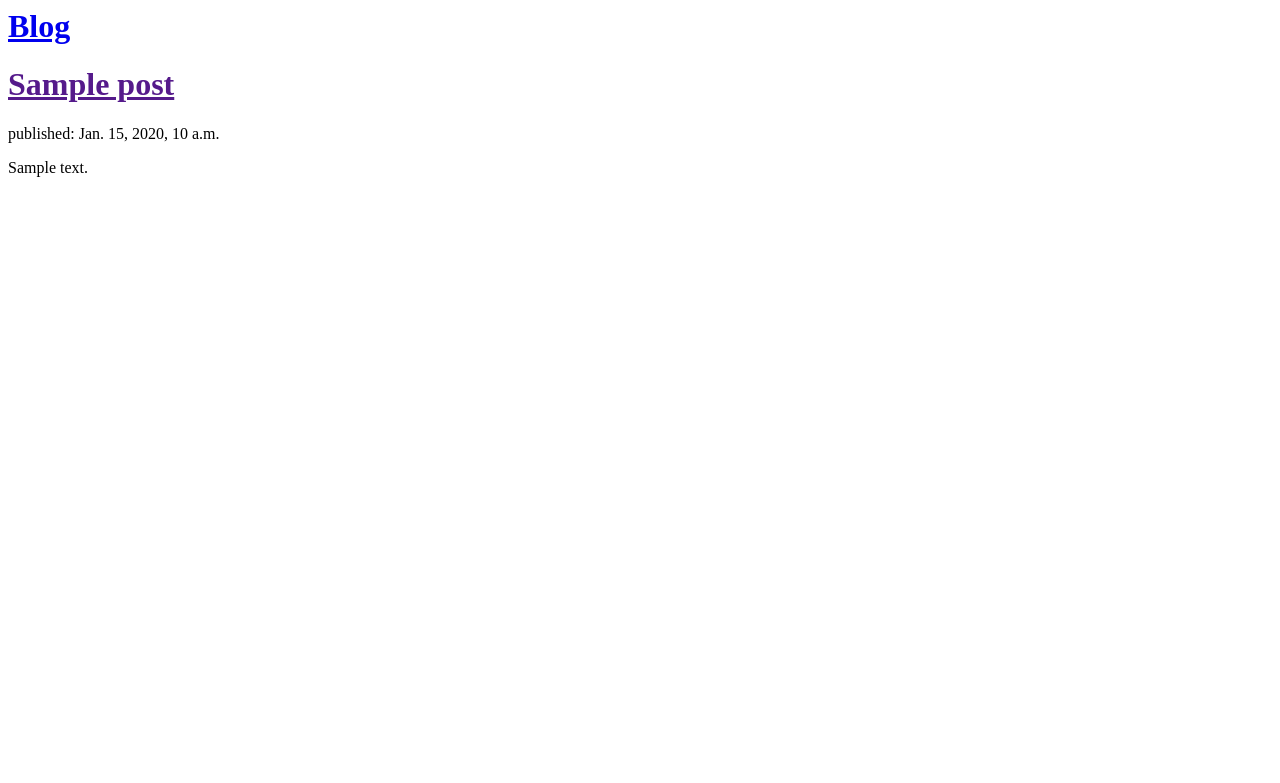
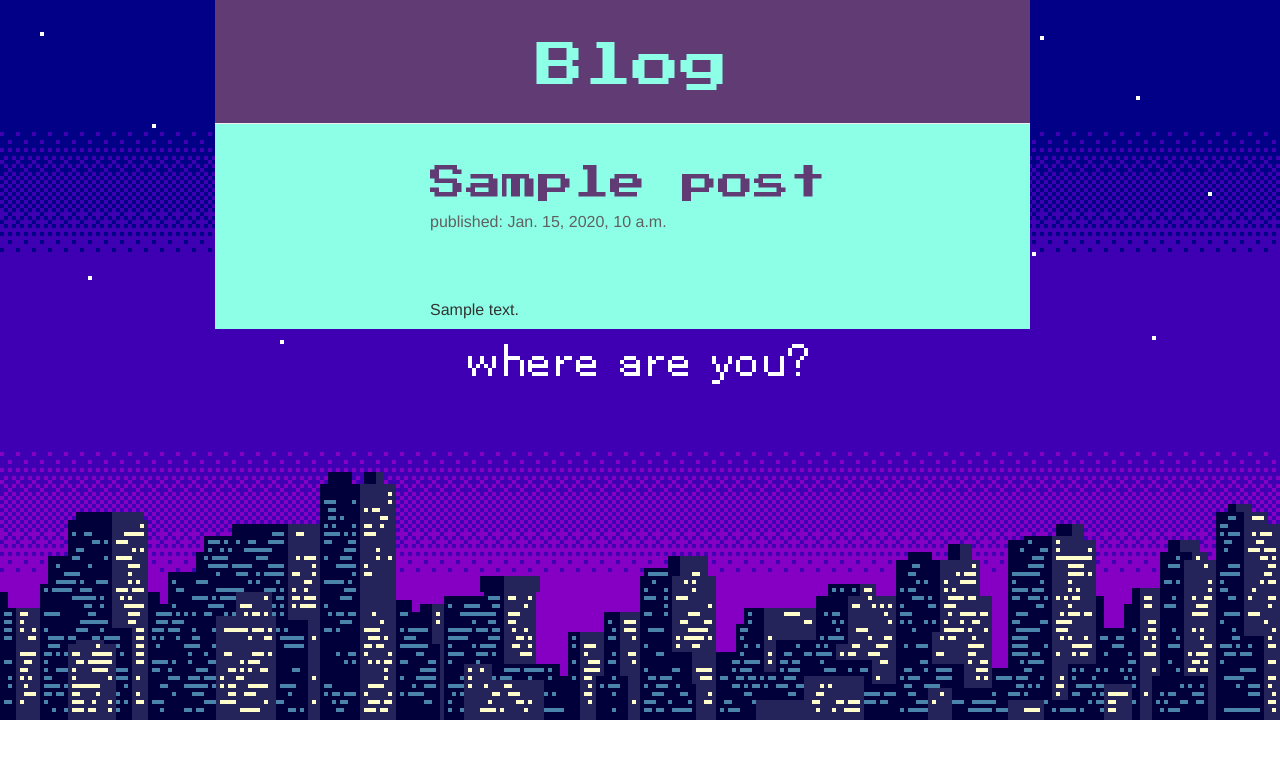
Before and after one commit to tranquilo4444/my-first-blog, a Django app: template blog/templates/blog/post_list.html in a window 1280 px wide. Shown: the top 783 px of the page. Run offline with Django 3.2, Linux system fonts and the light colour scheme; the template is opened without the code that fills it: values that come from a table or form of the project are taken from there, others are empty; tables that the repository leaves empty hold one stand-in row (values such as "Sample post"); some libraries are stand-ins or nearby versions.

Commit message:
cosmetic changes

```diff
--- /dev/null
+++ b/blog/static/css/blog.css
@@ -0,0 +1,70 @@
+.page-header {
+    background-color: #603B74;
+    margin-top: 0;
+    padding: 20px 20px 20px 40px;
+}
+
+h1 a {
+    color: #603B74;
+    font-family: 'Press Start 2P';
+}
+
+body {
+    padding-left: 15px;
+    background-image:url('images/vpr.PNG');
+    background-repeat:no-repeat;
+    background-size:100%;
+}
+
+td {
+    padding-left: 11px;
+    text-align: left;
+}
+
+.page-header h1, .page-header h1 a, .page-header h1 a:visited, .page-header h1 a:active {
+    color: #8EFFE7;
+    font-size: 36pt;
+    text-decoration: none;
+}
+
+.content {
+    margin-left: 40px;
+}
+
+h1, h2, h3, h4 {
+    font-family: 'Press Start 2P', cursive;
+}
+
+.date {
+    color: #606060;
+}
+
+.save {
+    float: right;
+}
+
+.post-form textarea, .post-form input {
+    width: 100%;
+}
+
+.top-menu, .top-menu:hover, .top-menu:visited {
+    color: #ffffff;
+    float: right;
+    font-size: 26pt;
+    margin-right: 20px;
+}
+
+.post {
+    margin-bottom: 70px;
+}
+
+.post h1 a, .post h1 a:visited {
+    color: #603B74;
+}
+
+.outer {
+    margin-bottom: 100px;
+    margin-right: 250px;
+    margin-left: 200px;
+    background-color: #8EFFE7;
+}
--- a/blog/templates/blog/post_list.html
+++ b/blog/templates/blog/post_list.html
@@ -1,19 +1,35 @@
+{% load staticfiles %}
 <html>
 <head>
+<link rel="stylesheet" href="//maxcdn.bootstrapcdn.com/bootstrap/3.2.0/css/bootstrap.min.css">
+<link rel="stylesheet" href="//maxcdn.bootstrapcdn.com/bootstrap/3.2.0/css/bootstrap-theme.min.css">
+<link href="//fonts.googleapis.com/css?family=Press+Start+2P&subset=latin,latin-ext" rel="stylesheet" type="text/css">
+<link rel="stylesheet" href="{% static 'css/blog.css' %}">
+
+
 	<title>CPA Project</title>
 </head>
 <body>
-<div>
-    <h1><a href="/">Blog</a></h1>
+<div class="outer">
+<div class="page-header">
+    <h1><center><a href="/">Blog</a></center></h1>
 </div>
 
+<table align="center" class="tbl">
 {% for post in posts %}
-    <div>
-
-        <h1><a href="">{{ post.title }}</a></h1>
-	<p>published: {{ post.published_date }}</p>
+    <tr>
+        <td>
+	<div class="post">
+        	<h1><a href="">{{ post.title }}</a></h1>
+		<div class="date">
+			<p>published: {{ post.published_date }}</p>
+		</div>
+	</div>
         <p>{{ post.text|linebreaksbr }}</p>
-    </div>
+	</td>
+    </tr>
 {% endfor %}
+</table>
+</div>
 </body>
 </html>
```
Also changed, not shown: blog/static/css/images/vpr.png (added), blog/templates/blog/base.html (added).
